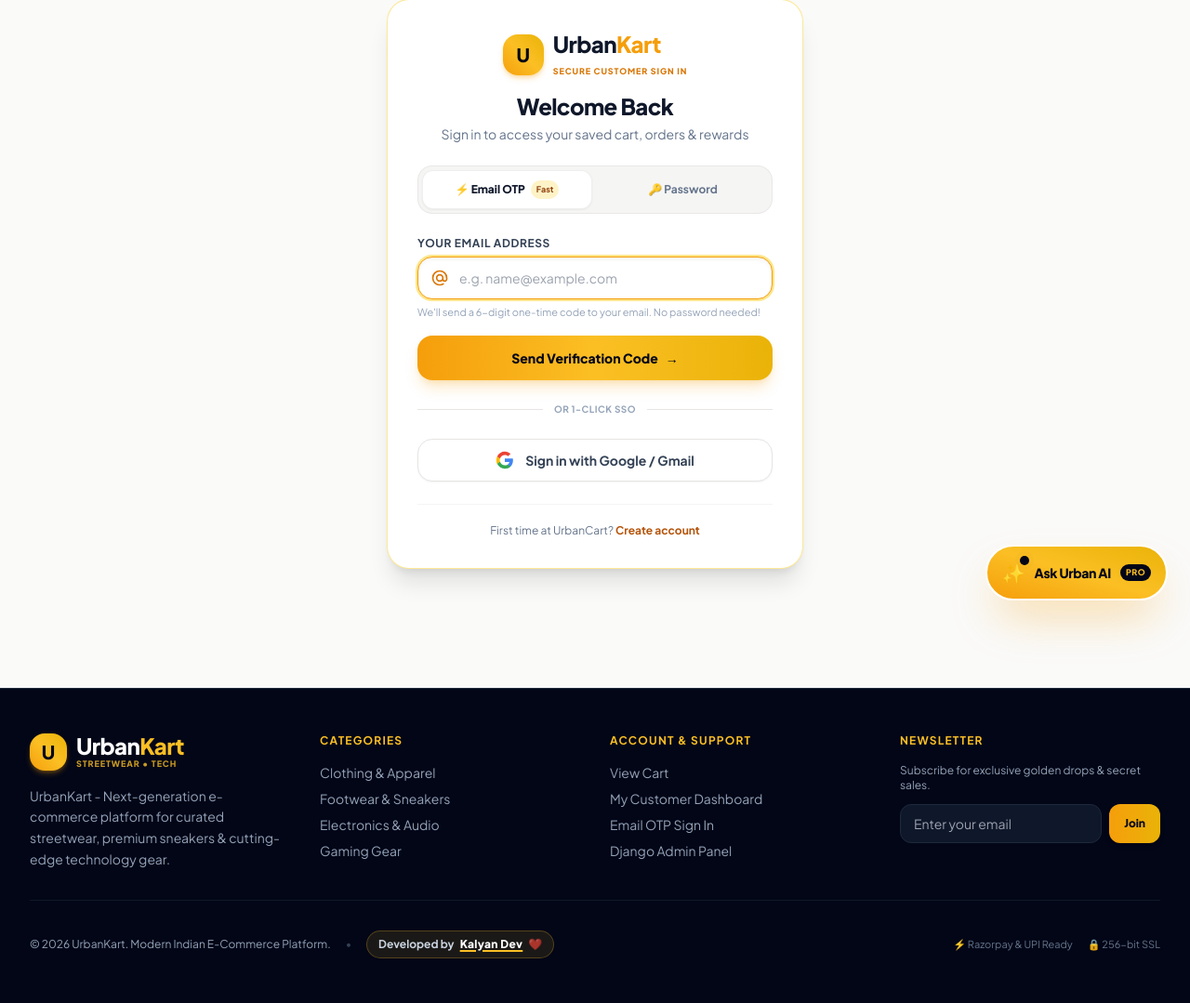
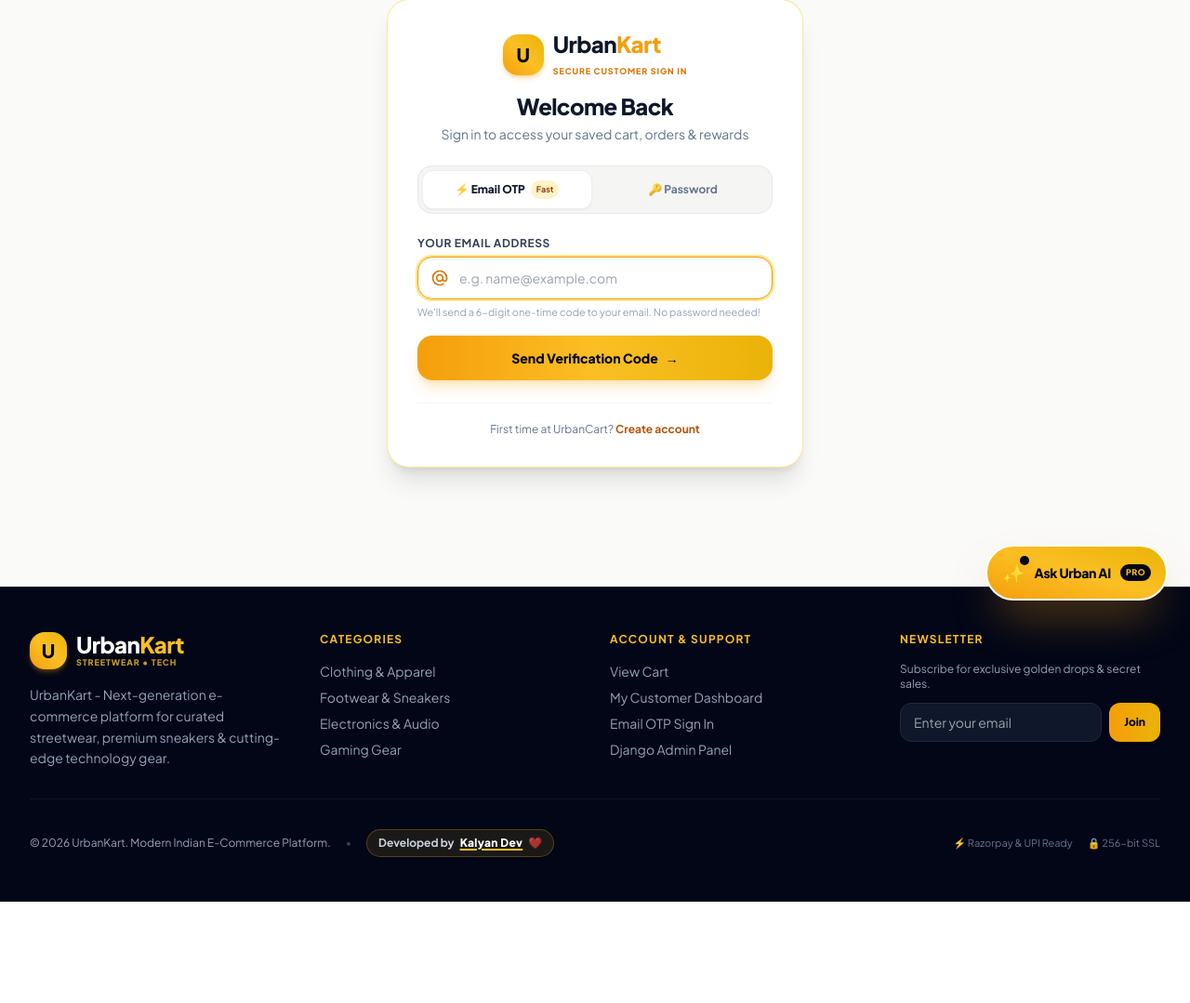
Before and after one commit to KalyanDev18/urbancart, a Django app: page /login/ in a window 1280 px wide. Shown: the part 130-1209 px from the top of the page at 93% size. After the commit the page ends 1100 px from the top, so only its background shows below. Run offline with Django 5.2, Linux system fonts and the light colour scheme; some libraries are stand-ins or nearby versions.

Commit message:
feat: enforce strict security by removing 1-click Google bypass and keeping only Email OTP & Password authentication

```diff
--- a/store/urls.py
+++ b/store/urls.py
@@ -22,7 +22,6 @@ urlpatterns = [
     path('login/', views.login_user, name='login'),
     path('send-otp/', views.send_email_otp, name='send_otp'),
     path('verify-otp/', views.verify_email_otp, name='verify_otp'),
-    path('google-login/', views.google_login, name='google_login'),
     path('logout/', views.logout_user, name='logout'),
 
     # Customer Dashboard & Address Management Routes
--- a/store/views.py
+++ b/store/views.py
@@ -311,46 +311,6 @@ def login_user(request):
         'email': email,
     }
     return render(request, 'store/login.html', context)
-
-
-def google_login(request):
-    if request.user.is_authenticated:
-        return redirect('user_dashboard')
-
-    if request.method == 'POST':
-        gmail = request.POST.get('gmail', '').strip().lower()
-
-        if not gmail or '@' not in gmail:
-            messages.error(request, "Please enter a valid Gmail address.")
-            return redirect('login')
-
-        username = gmail.split('@')[0]
-        username = ''.join(e for e in username if e.isalnum() or e in '_-')[:30]
-        if not username:
-            username = f"user_{uuid.uuid4().hex[:6]}"
-
-        user = User.objects.filter(email=gmail).first()
-        if not user:
-            user = User.objects.filter(username=username).first()
-
-        if not user:
-            user = User.objects.create_user(
-                username=username,
-                email=gmail,
-                first_name=username.capitalize()
-            )
-            user.set_unusable_password()
-            user.save()
-            messages.success(request, f"Google Account Connected! Welcome to UrbanCart, {user.first_name} ({gmail}).")
-        else:
-            messages.success(request, f"Signed in with Google as {user.email}!")
-
-        login(request, user, backend='django.contrib.auth.backends.ModelBackend')
-        next_url = request.GET.get('next', 'user_dashboard')
-        return redirect(next_url)
-
-    context = {}
-    return render(request, 'store/google_login.html', context)
 
 
 def logout_user(request):
--- a/templates/store/base.html
+++ b/templates/store/base.html
@@ -240,7 +240,7 @@
                     {% else %}
                     <div class="mb-3">
                         <div class="font-extrabold text-slate-900 text-sm">Welcome to UrbanKart!</div>
-                        <div class="text-[11px] text-slate-500">Fast sign in with Email OTP or Google</div>
+                        <div class="text-[11px] text-slate-500">Sign in with Email OTP or Password</div>
                     </div>
                     <div class="grid grid-cols-2 gap-2">
                         <a href="{% url 'login' %}" class="py-2.5 text-center bg-white border border-amber-200 text-slate-800 font-bold text-xs rounded-xl shadow-sm">
@@ -248,17 +248,6 @@
                         </a>
                         <a href="{% url 'register' %}" class="py-2.5 text-center bg-gradient-to-r from-amber-500 to-yellow-500 text-slate-950 font-bold text-xs rounded-xl shadow-md">
                             Register
-                        </a>
-                    </div>
-                    <div class="mt-2.5 space-y-2">
-                        <a href="{% url 'google_login' %}" class="w-full py-2 bg-white border border-stone-200 text-[11px] font-bold text-slate-700 rounded-xl flex items-center justify-center gap-2 shadow-sm">
-                            <svg class="w-4 h-4" viewBox="0 0 24 24">
-                                <path fill="#4285F4" d="M22.56 12.25c0-.78-.07-1.53-.2-2.25H12v4.26h5.92c-.26 1.37-1.04 2.53-2.21 3.31v2.77h3.57c2.08-1.92 3.28-4.74 3.28-8.09z"/>
-                                <path fill="#34A853" d="M12 23c2.97 0 5.46-.98 7.28-2.66l-3.57-2.77c-.98.66-2.23 1.06-3.71 1.06-2.86 0-5.29-1.93-6.16-4.53H2.18v2.84C3.99 20.53 7.7 23 12 23z"/>
-                                <path fill="#FBBC05" d="M5.84 14.09c-.22-.66-.35-1.36-.35-2.09s.13-1.43.35-2.09V7.06H2.18C1.43 8.55 1 10.22 1 12s.43 3.45 1.18 4.94l2.85-2.22.81-.63z"/>
-                                <path fill="#EA4335" d="M12 5.38c1.62 0 3.06.56 4.21 1.64l3.15-3.15C17.45 2.09 14.97 1 12 1 7.7 1 3.99 3.47 2.18 7.06l3.66 2.84c.87-2.6 3.3-4.52 6.16-4.52z"/>
-                            </svg>
-                            <span>1-Click Gmail Login</span>
                         </a>
                     </div>
                     {% endif %}
--- a/templates/store/login.html
+++ b/templates/store/login.html
@@ -144,23 +144,6 @@
             </form>
         </div>
 
-        <!-- Divider -->
-        <div class="relative flex py-3 items-center my-3">
-            <div class="flex-grow border-t border-stone-200"></div>
-            <span class="flex-shrink mx-3 text-[10px] font-bold text-slate-400 uppercase tracking-wider">Or 1-Click SSO</span>
-            <div class="flex-grow border-t border-stone-200"></div>
-        </div>
-
-        <!-- 1-Click Google / Gmail SSO Button -->
-        <a href="{% url 'google_login' %}" class="w-full py-3 px-4 bg-white border border-stone-200 hover:border-amber-400 hover:bg-amber-50/50 rounded-2xl font-bold text-slate-700 text-xs sm:text-sm flex items-center justify-center gap-3 transition-all shadow-sm group">
-            <svg class="w-4 h-4 sm:w-5 sm:h-5 flex-shrink-0" viewBox="0 0 24 24">
-                <path fill="#4285F4" d="M22.56 12.25c0-.78-.07-1.53-.2-2.25H12v4.26h5.92c-.26 1.37-1.04 2.53-2.21 3.31v2.77h3.57c2.08-1.92 3.28-4.74 3.28-8.09z"/>
-                <path fill="#34A853" d="M12 23c2.97 0 5.46-.98 7.28-2.66l-3.57-2.77c-.98.66-2.23 1.06-3.71 1.06-2.86 0-5.29-1.93-6.16-4.53H2.18v2.84C3.99 20.53 7.7 23 12 23z"/>
-                <path fill="#FBBC05" d="M5.84 14.09c-.22-.66-.35-1.36-.35-2.09s.13-1.43.35-2.09V7.06H2.18C1.43 8.55 1 10.22 1 12s.43 3.45 1.18 4.94l2.85-2.22.81-.63z"/>
-                <path fill="#EA4335" d="M12 5.38c1.62 0 3.06.56 4.21 1.64l3.15-3.15C17.45 2.09 14.97 1 12 1 7.7 1 3.99 3.47 2.18 7.06l3.66 2.84c.87-2.6 3.3-4.52 6.16-4.52z"/>
-            </svg>
-            <span class="group-hover:text-slate-900">Sign in with Google / Gmail</span>
-        </a>
 
         <!-- Footer link -->
         <div class="mt-6 pt-5 border-t border-stone-100 text-center text-xs text-slate-500">
```
Also changed, not shown: templates/store/google_login.html (deleted, +0 -45 lines), templates/store/register.html (+0 -16 lines), db.sqlite3.
